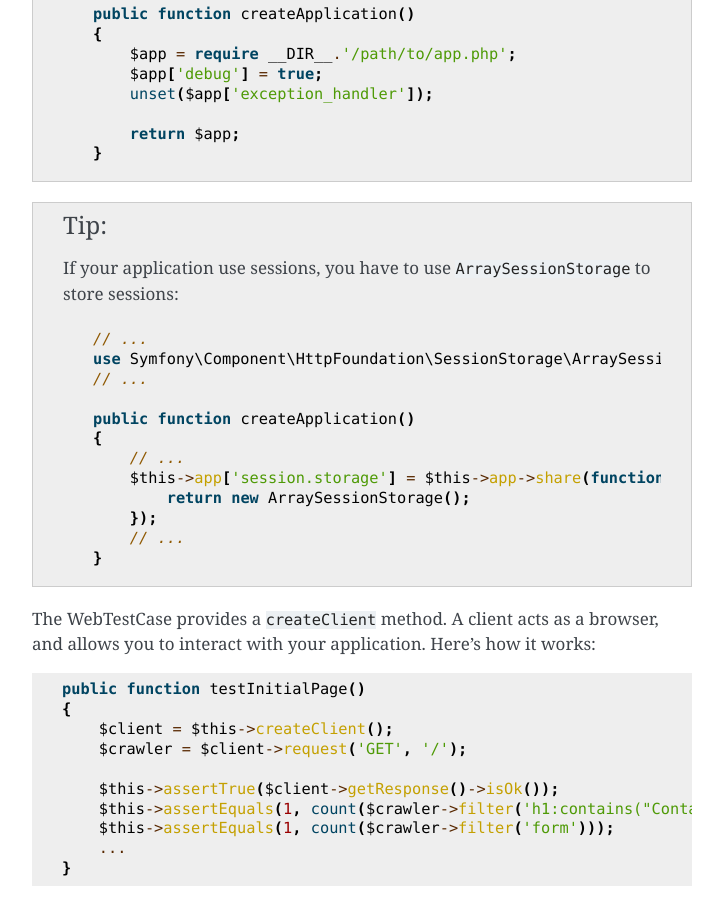
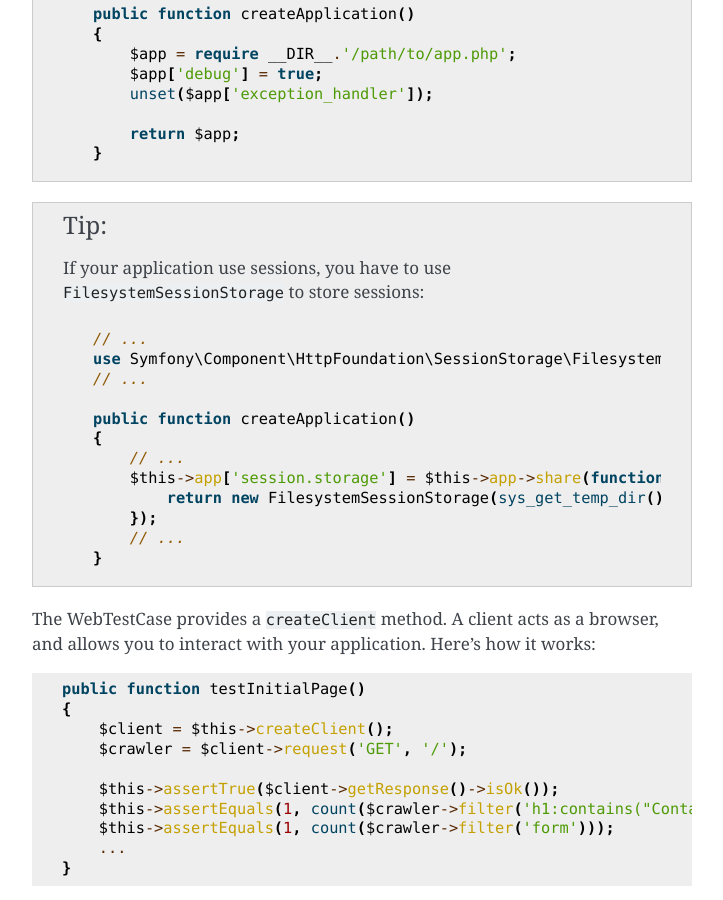
Before and after one commit to silexphp/Silex, a Sphinx documentation site: the page built from doc/testing.rst, in a window 1280 px wide and 900 px high, scrolled down 2098 px. Shown: the whole window, without its empty margins (388-1111 px from the left). Built offline with Sphinx 7.4.7, drawn with Linux system fonts in a browser that asks for light colours.

Commit message:
[Doc] Changed ArraySessionStorage to FilesystemSessionStorage for functional testing

```diff
--- a/doc/testing.rst
+++ b/doc/testing.rst
@@ -104,18 +104,18 @@ executed before every test.
 
 .. tip::
 
-    If your application use sessions, you have to use ``ArraySessionStorage``
+    If your application use sessions, you have to use ``FilesystemSessionStorage``
     to store sessions::
 
         // ...
-        use Symfony\Component\HttpFoundation\SessionStorage\ArraySessionStorage;
+        use Symfony\Component\HttpFoundation\SessionStorage\FilesystemSessionStorage;
         // ...
 
         public function createApplication()
         {
             // ...
             $this->app['session.storage'] = $this->app->share(function() {
-                return new ArraySessionStorage();
+                return new FilesystemSessionStorage(sys_get_temp_dir());
             });
             // ...
         }
```
